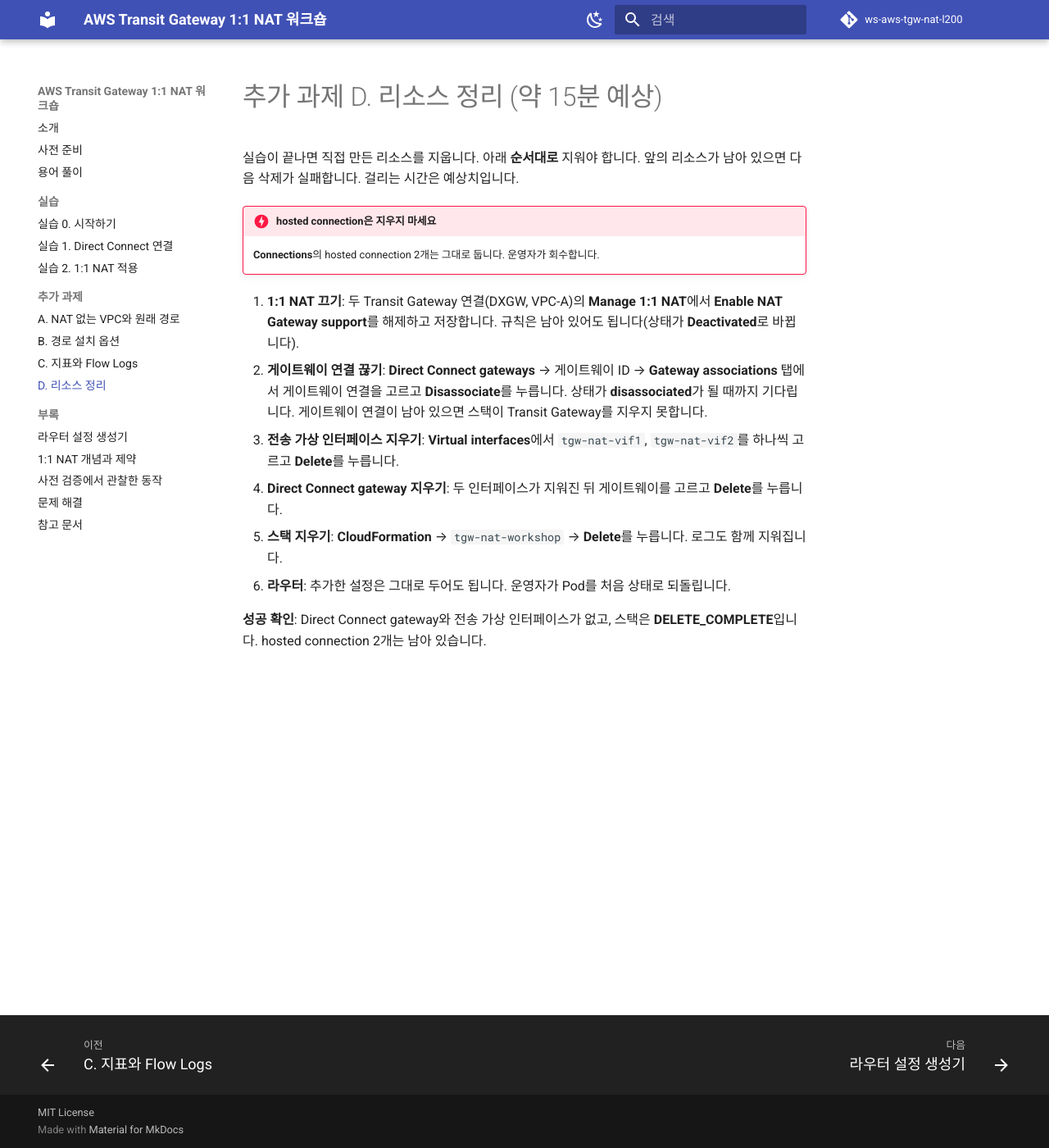
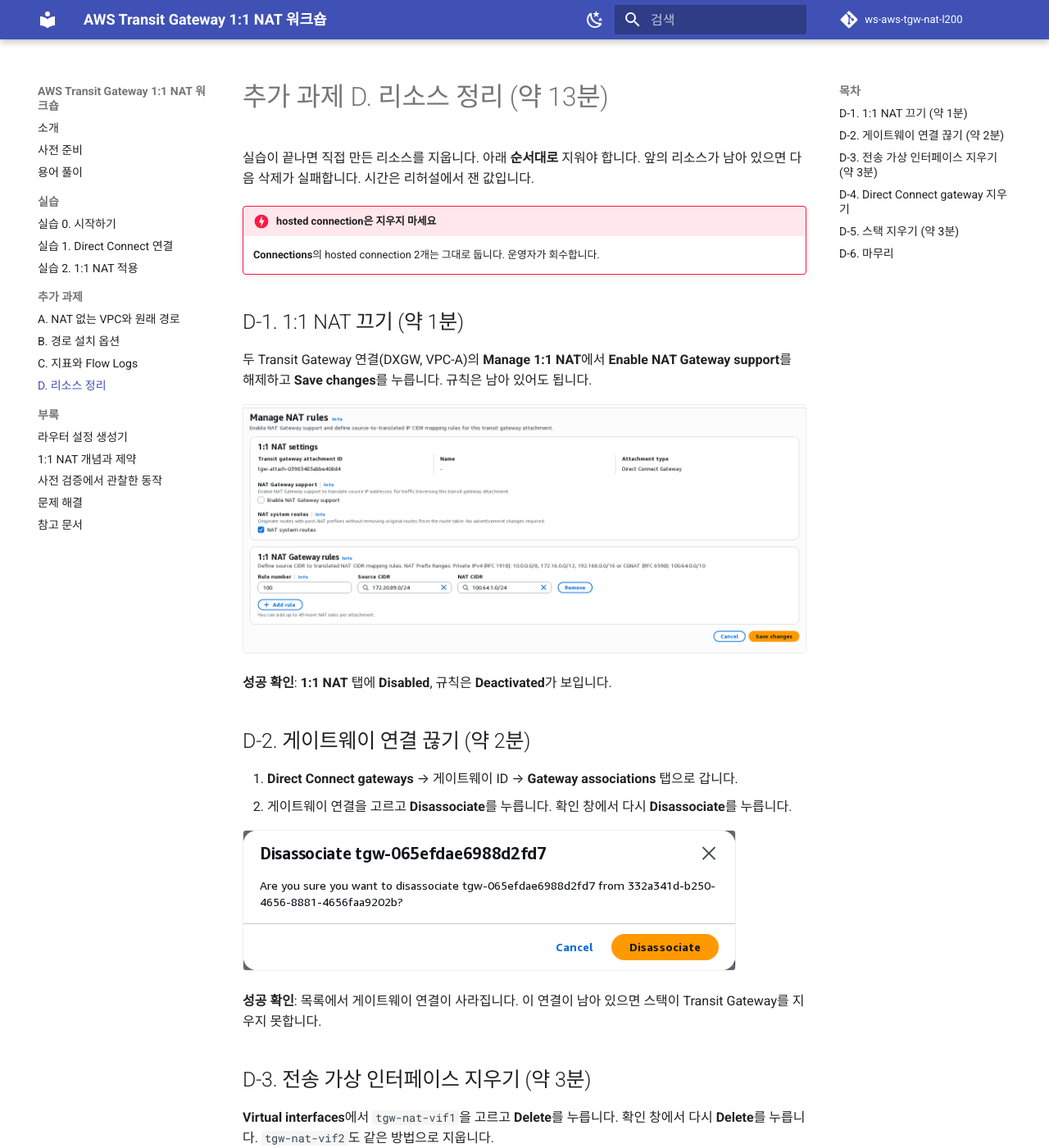
Before and after one commit to conft2k/aws-tgw-nat-l200, an MkDocs documentation site: the page built from docs/extra-d.md, in a window 1280 px wide and 1400 px high. Shown: the whole window at 82% size. Built offline with MkDocs 1.6.1 and Material for MkDocs 9.7.7, drawn with Linux system fonts in a browser that asks for light colours; comment, search, counter and statistics services are not loaded; some of the changed text lies outside the part shown.

Commit message:
Add the rehearsed cleanup steps with timings and screenshots
Co-Authored-By: Claude Opus 5.5 <noreply@anthropic.com>

```diff
--- a/docs/extra-d.md
+++ b/docs/extra-d.md
@@ -1,15 +1,49 @@
-# 추가 과제 D. 리소스 정리 (약 15분 예상)
+# 추가 과제 D. 리소스 정리 (약 13분)
 
-실습이 끝나면 직접 만든 리소스를 지웁니다. 아래 **순서대로** 지워야 합니다. 앞의 리소스가 남아 있으면 다음 삭제가 실패합니다. 걸리는 시간은 예상치입니다.
+실습이 끝나면 직접 만든 리소스를 지웁니다. 아래 **순서대로** 지워야 합니다. 앞의 리소스가 남아 있으면 다음 삭제가 실패합니다. 시간은 리허설에서 잰 값입니다.
 
 !!! danger "hosted connection은 지우지 마세요"
     **Connections**의 hosted connection 2개는 그대로 둡니다. 운영자가 회수합니다.
 
-1. **1:1 NAT 끄기**: 두 Transit Gateway 연결(DXGW, VPC-A)의 **Manage 1:1 NAT**에서 **Enable NAT Gateway support**를 해제하고 저장합니다. 규칙은 남아 있어도 됩니다(상태가 **Deactivated**로 바뀝니다).
-2. **게이트웨이 연결 끊기**: **Direct Connect gateways** → 게이트웨이 ID → **Gateway associations** 탭에서 게이트웨이 연결을 고르고 **Disassociate**를 누릅니다. 상태가 **disassociated**가 될 때까지 기다립니다. 게이트웨이 연결이 남아 있으면 스택이 Transit Gateway를 지우지 못합니다.
-3. **전송 가상 인터페이스 지우기**: **Virtual interfaces**에서 `tgw-nat-vif1`, `tgw-nat-vif2`를 하나씩 고르고 **Delete**를 누릅니다.
-4. **Direct Connect gateway 지우기**: 두 인터페이스가 지워진 뒤 게이트웨이를 고르고 **Delete**를 누릅니다.
-5. **스택 지우기**: **CloudFormation** → `tgw-nat-workshop` → **Delete**를 누릅니다. 로그도 함께 지워집니다.
-6. **라우터**: 추가한 설정은 그대로 두어도 됩니다. 운영자가 Pod를 처음 상태로 되돌립니다.
+## D-1. 1:1 NAT 끄기 (약 1분) { #d1 }
 
-**성공 확인**: Direct Connect gateway와 전송 가상 인터페이스가 없고, 스택은 **DELETE_COMPLETE**입니다. hosted connection 2개는 남아 있습니다.
+두 Transit Gateway 연결(DXGW, VPC-A)의 **Manage 1:1 NAT**에서 **Enable NAT Gateway support**를 해제하고 **Save changes**를 누릅니다. 규칙은 남아 있어도 됩니다.
+
+![Manage NAT rules 화면: Enable NAT Gateway support 확인란이 해제되어 있다](images/console/extraD-01-nat-off-dxgw.png){ .shot }
+
+**성공 확인**: **1:1 NAT** 탭에 **Disabled**, 규칙은 **Deactivated**가 보입니다.
+
+## D-2. 게이트웨이 연결 끊기 (약 2분) { #d2 }
+
+1. **Direct Connect gateways** → 게이트웨이 ID → **Gateway associations** 탭으로 갑니다.
+2. 게이트웨이 연결을 고르고 **Disassociate**를 누릅니다. 확인 창에서 다시 **Disassociate**를 누릅니다.
+
+![Disassociate 확인 창](images/console/extraD-02-disassociate.png){ .shot }
+
+**성공 확인**: 목록에서 게이트웨이 연결이 사라집니다. 이 연결이 남아 있으면 스택이 Transit Gateway를 지우지 못합니다.
+
+## D-3. 전송 가상 인터페이스 지우기 (약 3분) { #d3 }
+
+**Virtual interfaces**에서 `tgw-nat-vif1`을 고르고 **Delete**를 누릅니다. 확인 창에서 다시 **Delete**를 누릅니다. `tgw-nat-vif2`도 같은 방법으로 지웁니다.
+
+![전송 가상 인터페이스 Delete 확인 창](images/console/extraD-03-delete-vif.png){ .shot }
+
+**성공 확인**: 두 인터페이스의 상태가 **Deleted**가 됩니다.
+
+## D-4. Direct Connect gateway 지우기 { #d4 }
+
+두 인터페이스가 지워진 뒤 **Direct Connect gateways**에서 게이트웨이를 고르고 **Delete**를 누릅니다. 바로 지워집니다.
+
+## D-5. 스택 지우기 (약 3분) { #d5 }
+
+1. **CloudFormation** → `tgw-nat-workshop` → **Delete stack**을 누릅니다.
+2. 확인 창의 입력란에 스택 이름 `tgw-nat-workshop`을 그대로 입력하고 **Delete stack**을 누릅니다.
+
+![Delete stack 확인 창: 스택 이름을 입력하는 칸이 있다](images/console/extraD-05-delete-stack.png){ .shot }
+
+**성공 확인**: 스택이 목록에서 사라집니다(**DELETE_COMPLETE**). Transit Gateway, VPC, EC2, 로그도 함께 지워집니다.
+
+## D-6. 마무리 { #d6 }
+
+- 라우터와 VM에 추가한 설정은 그대로 두어도 됩니다. 운영자가 Pod를 처음 상태로 되돌립니다.
+- **Connections**에 hosted connection 2개가 **Available**로 남아 있으면 정리가 끝난 것입니다.
```
Also changed, not shown: PLAN.md (+2 -1 lines), docs/images/console/extraD-01-nat-off-dxgw.png (added), docs/images/console/extraD-02-disassociate.png (added), docs/images/console/extraD-03-delete-vif.png (added), docs/images/console/extraD-05-delete-stack.png (added), 1 other file.
